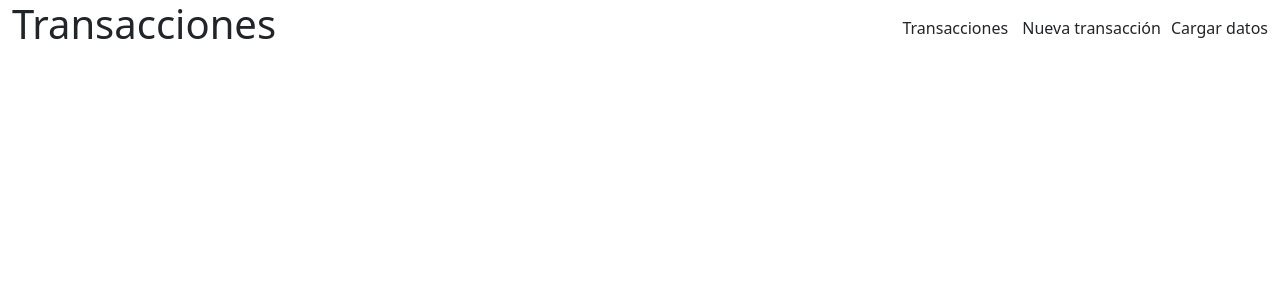
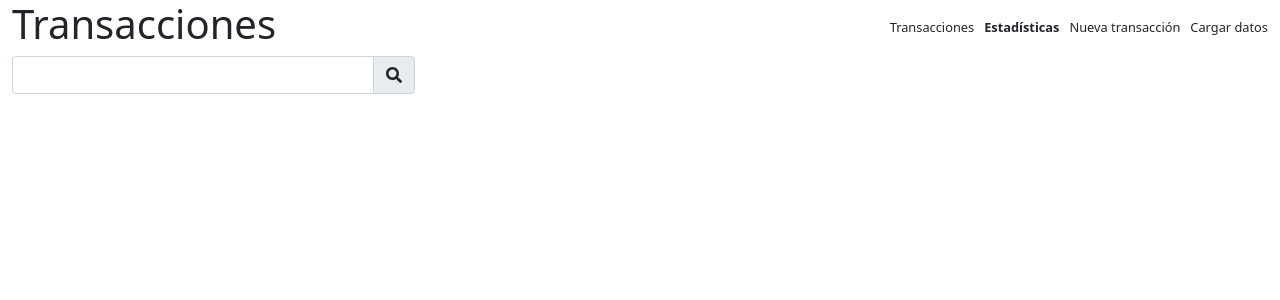
Before and after one commit to mariogl/cuentas-front, a React (Create React App) app: page /stats in a window 1280 px wide. Shown: the top 300 px of the page. Built offline with nearby package versions, Linux system fonts and the light colour scheme; what fishery, javascript-time-ago would draw is missing.

Commit message:
New page Stats

```diff
--- a/src/App.tsx
+++ b/src/App.tsx
@@ -1,40 +1,17 @@
 import { Col, Container, Row } from "react-bootstrap";
-import { Navigate, NavLink, Route, Routes } from "react-router-dom";
+import { Navigate, Route, Routes } from "react-router-dom";
 import TransactionsListPage from "./pages/TransactionsListPage/TransactionsListPage";
-import styled from "styled-components";
 import FormTransactionPage from "./pages/FormTransactionPage/FormTransactionPage";
 import routes from "./routes";
 import FormXLSXPage from "./pages/FormXLSXPage/FormXLSXPage";
-
-const StyledHeader = styled.div`
-  display: flex;
-  align-items: center;
-  a {
-    color: inherit;
-    text-decoration: none;
-    margin-left: 10px;
-    &.active {
-      font-weight: bold;
-    }
-  }
-`;
+import Header from "./components/Header/Header";
+import StatsPage from "./pages/StatsPage/StatsPage";
 
 const App = () => {
   return (
     <>
       <Container fluid>
-        <StyledHeader as="header">
-          <Col as="h1" xs={6}>
-            Transacciones
-          </Col>
-          <Col xs={6} className="text-end">
-            <NavLink to={routes.listTransactions} end>
-              Transacciones
-            </NavLink>{" "}
-            <NavLink to={routes.newTransaction}>Nueva transacción</NavLink>
-            <NavLink to={routes.uploadXLSX}>Cargar datos</NavLink>
-          </Col>
-        </StyledHeader>
+        <Header />
         <Row as="main">
           <Col xs={12}>
             <Routes>
@@ -51,6 +28,7 @@ const App = () => {
                 element={<FormTransactionPage />}
               />
               <Route path={routes.uploadXLSX} element={<FormXLSXPage />} />
+              <Route path={routes.stats} element={<StatsPage />} />
               <Route
                 path="/"
                 element={<Navigate to={routes.listTransactions} />}
--- /dev/null
+++ b/src/components/Header/Header.tsx
@@ -0,0 +1,38 @@
+import { Col } from "react-bootstrap";
+import { NavLink } from "react-router-dom";
+import styled from "styled-components";
+import routes from "../../routes";
+
+const StyledHeader = styled.div`
+  display: flex;
+  align-items: center;
+  font-size: 0.8em;
+  a {
+    color: inherit;
+    text-decoration: none;
+    margin-left: 10px;
+    &.active {
+      font-weight: bold;
+    }
+  }
+`;
+
+const Header = (): JSX.Element => {
+  return (
+    <StyledHeader as="header">
+      <Col as="h1" xs={4}>
+        Transacciones
+      </Col>
+      <Col xs={8} className="text-end">
+        <NavLink to={routes.listTransactions} end>
+          Transacciones
+        </NavLink>
+        <NavLink to={routes.stats}>Estadísticas</NavLink>
+        <NavLink to={routes.newTransaction}>Nueva transacción</NavLink>
+        <NavLink to={routes.uploadXLSX}>Cargar datos</NavLink>
+      </Col>
+    </StyledHeader>
+  );
+};
+
+export default Header;
--- /dev/null
+++ b/src/pages/StatsPage/StatsPage.tsx
@@ -0,0 +1,7 @@
+import Search from "../../components/Search/Search";
+
+const StatsPage = (): JSX.Element => {
+  return <Search />;
+};
+
+export default StatsPage;
--- a/src/routes/index.ts
+++ b/src/routes/index.ts
@@ -6,6 +6,7 @@ const routes = {
   filterTagWithId: (id: string) => `/transactions/tag/${id}`,
   filterTag: "/transactions/tag/:id",
   uploadXLSX: "/upload-data",
+  stats: "/stats",
 };
 
 export default routes;
```
